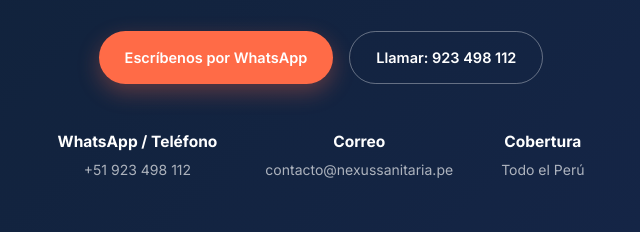
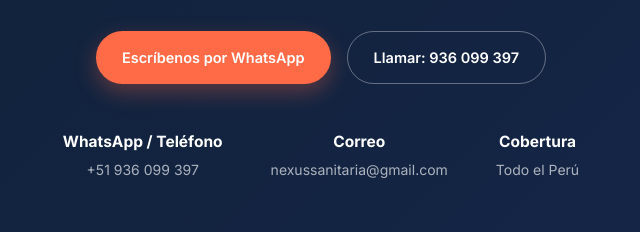
Before and after one commit to watel1995-10/watel1995-10.github.io, a plain HTML site: page index.html in a window 1280 px wide. Shown: the part 9032-9264 px from the top of the page, 319-959 px from the left. Drawn offline with nearby package versions, Linux system fonts and the light colour scheme.

Commit message:
Update index.html

```diff
--- a/index.html
+++ b/index.html
@@ -690,11 +690,11 @@ footer{background:#0B1930; color:rgba(255,255,255,0.55); padding:64px 0 28px; fo
     <p>Escríbenos y te contamos, sin costo, qué necesita tu IPRESS para cumplir la norma.</p>
     <div class="cta-actions">
       <a class="btn btn-primary" href="https://wa.me/51936099397?text=Hola%2C%20deseo%20solicitar%20una%20asesor%C3%ADa%20para%20mi%20IPRESS" target="_blank" rel="noopener">Escríbenos por WhatsApp</a>
-      <a class="btn btn-outline light" href="tel:+51923498112">Llamar: 923 498 112</a>
+      <a class="btn btn-outline light" href="tel:+51923498112">Llamar: 936 099 397</a>
     </div>
     <div class="contact-row">
-      <div><strong>WhatsApp / Teléfono</strong>+51 923 498 112</div>
-      <div><strong>Correo</strong>contacto@nexussanitaria.pe</div>
+      <div><strong>WhatsApp / Teléfono</strong>+51 936 099 397</div>
+      <div><strong>Correo</strong>nexussanitaria@gmail.com</div>
       <div><strong>Cobertura</strong>Todo el Perú</div>
     </div>
   </div>
```
